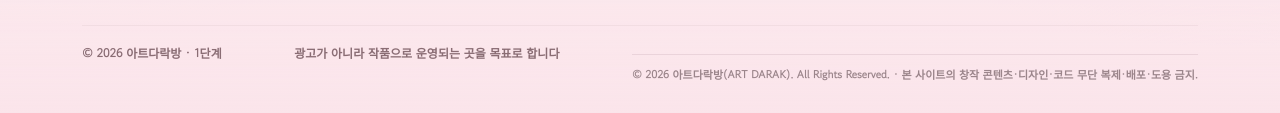
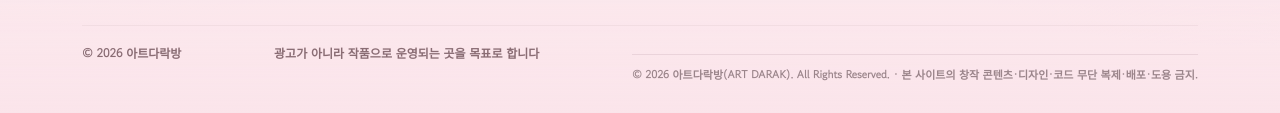
Before and after one commit to daseul-life/art-darak, a plain HTML site: page cowork.html in a window 1280 px wide. Shown: the part 1078-1191 px from the top of the page. Drawn offline with Linux system fonts and the light colour scheme; a script that the page names is missing; a web font is replaced by a local one.

Commit message:
모든 페이지 하단 저작권 줄에서 '· 1단계' 표시 제거

```diff
--- a/cowork.html
+++ b/cowork.html
@@ -207,7 +207,7 @@
       </div>
     </div>
     <div class="footer__bottom">
-      <span>© 2026 아트다락방 · 1단계</span>
+      <span>© 2026 아트다락방</span>
       <span>광고가 아니라 작품으로 운영되는 곳을 목표로 합니다</span>
         <div class="footer__copyright" style="margin-top:12px;padding-top:10px;border-top:1px solid rgba(120,80,90,.12);font-size:11px;line-height:1.8;color:#9b858b;text-align:center;">© 2026 아트다락방(ART DARAK). All Rights Reserved. · 본 사이트의 창작 콘텐츠·디자인·코드 무단 복제·배포·도용 금지.</div>
 </div>
```
Also changed, not shown: darakbang.html (+1 -1 lines), gallery.html (+1 -1 lines), index.html (+1 -1 lines), journal.html (+1 -1 lines), register.html (+1 -1 lines), work.html (+1 -1 lines).
